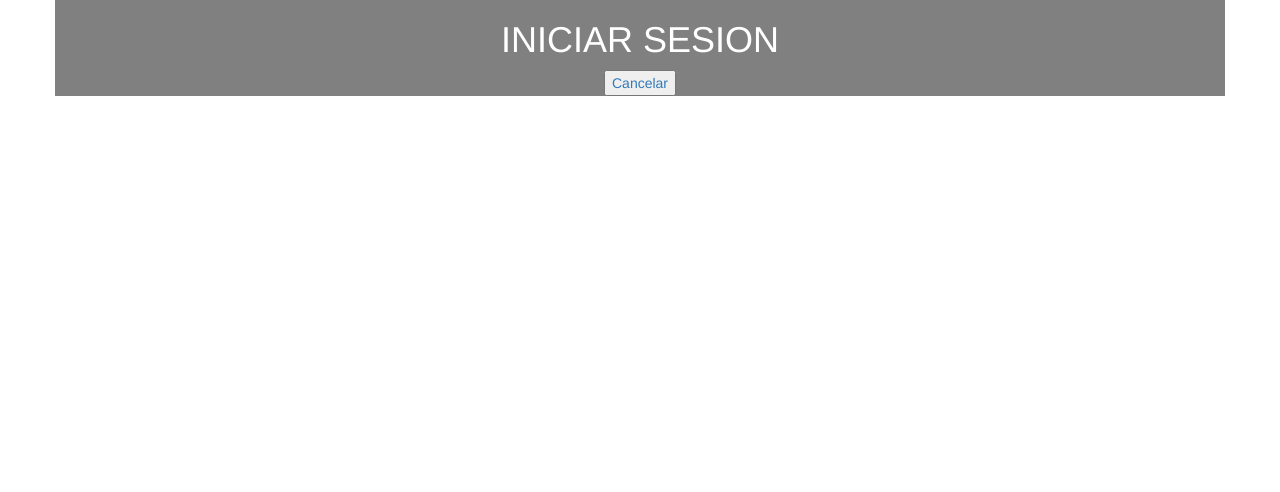
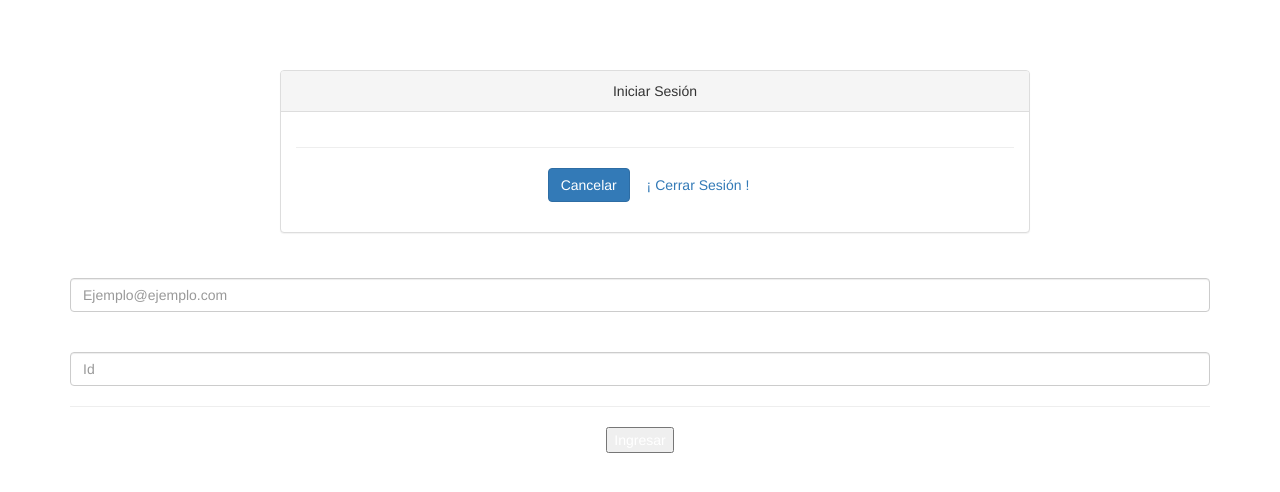
Before and after one commit to githubred/GitHubRedRojas, a Laravel app: template resources/views/Autentificacion/principal.blade.php in a window 1280 px wide. Shown: the top 492 px of the page. Run offline with Laravel 8, Linux system fonts and the light colour scheme; the template is opened without the code that fills it, so the values that code supplies are empty; settings files or empty folders that the repository lacks are supplied; some libraries are stand-ins or nearby versions.

Commit message:
autentificacion

```diff
--- a/public/css/login.css
+++ b/public/css/login.css
@@ -1,5 +1,5 @@
 .container{
-    background-color: gray;
+    background-color: #fff;
     color: white;
     text-align: center;
 }
@@ -11,5 +11,5 @@
     background-color: #fff;
 }
 .secure {
-    display: none;
+    display: block;
 }
--- a/public/js/login.js
+++ b/public/js/login.js
@@ -24,5 +24,17 @@
     inputGmail.value = gmail;
     inputId.value = id;
 
-    document.getElementById('ingresa').click();
+    //document.getElementById('ingresa').click(); //ACTIVAR
 }
+
+function signOut() {
+    var auth2 = gapi.auth2.getAuthInstance();
+    auth2.signOut().then(function () {
+        console.log('User signed out.');
+    });
+    var inputGmail = document.getElementById('usuario');
+    var inputId = document.getElementById('contra');
+
+    inputGmail.value = '';
+    inputId.value = '';
+}
--- a/resources/views/Autentificacion/principal.blade.php
+++ b/resources/views/Autentificacion/principal.blade.php
@@ -21,32 +21,51 @@
             </div>
         </header>
         <div class="container">
+            <div class="container">
+                <div class="row">
+                    <div class="col-md-8 col-md-offset-2">
+                        <div class="panel panel-default">
+                            <div class="panel-heading">Iniciar Sesión</div>
+                            <div class="panel-body">
+                                <form class="form-horizontal" role="form" method="POST" action="{{ url('/login') }}">
+                                    {{ csrf_field() }}
+
                                     <div class="g-signin2" data-onsuccess="onSignIn"></div>
+                                    <hr/>
+                                    <div class="form-group">
+                                        <div class="col-xs-12 col-md-8 col-md-offset-2">
+                                            <button class="btn btn-primary">
+                                                Cancelar
+                                            </button>
+
+                                            <a class="btn btn-link" href="#" onclick="signOut();">¡ Cerrar Sesión !</a>
+                                        </div>
+                                    </div>
+                                </form>
+                            </div>
+                        </div>
+                    </div>
+                </div>
+            </div>
+
+
             <div class="secure">
 
                 {!!Form::open(['route'=>'autentificacion.store','method'=>'POST'])!!}
-
                    <div class="form-group">
                         <label for="exampleInputEmail1">Email de Usuario</label>
-
                            {!!Form::text('usuario',null,['required'=>' ', 'autocomplete'=>'off', 'placeholder' =>'Ejemplo@ejemplo.com','class'=>'form-control','id'=>'usuario'])!!}
                     </div>
-
                    <div class="form-group">
                         <label for="exampleInputPassword1">Id</label>
-
                            {!!Form::password('contra',['required'=>' ', 'autocomplete'=>'off', 'placeholder' =>'Id','class'=>'form-control','id'=>'contra'])!!}
                     </div>
                     <hr>
                     <center>
                         <button type="submit" id="ingresa">Ingresar</button>
                     </center>
-
                {!!Form::close()!!}
             </div>
-            <center>
-                <a href="#"><button type="button">Cancelar</button></a>
-            </center>
 
 
         </div>
```
Lines whose indentation alone changed are shown as unchanged.
